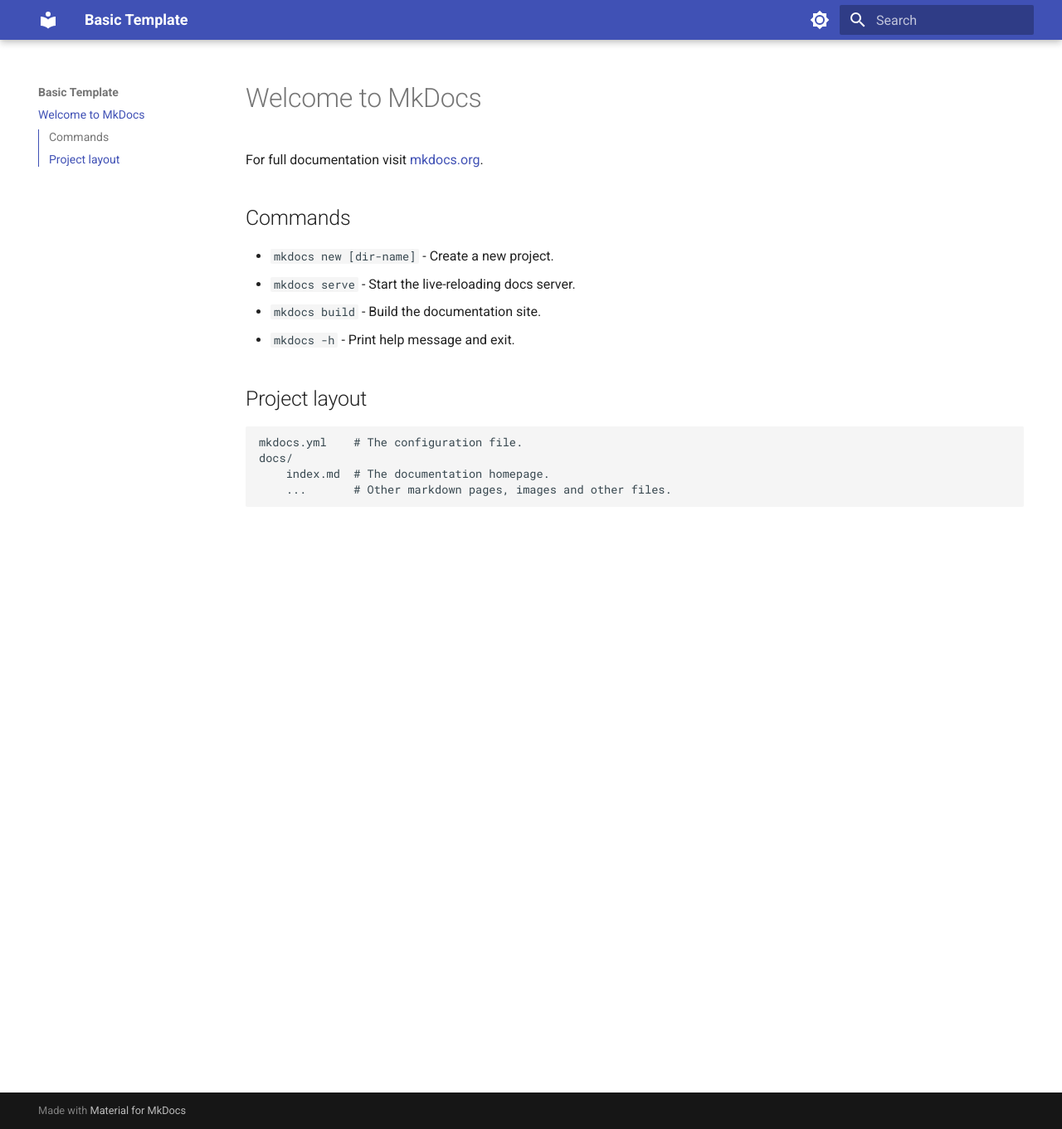
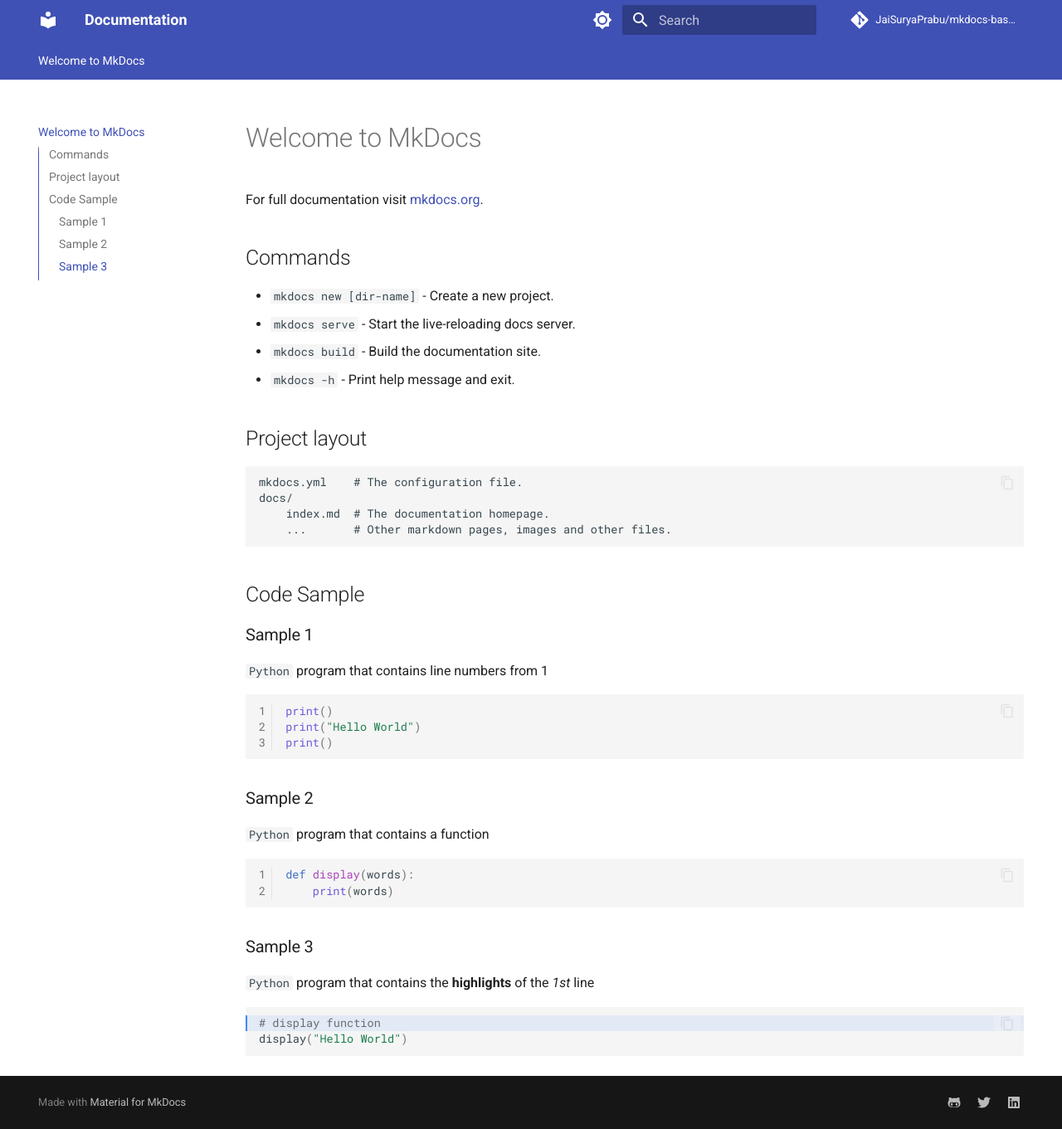
Before and after one commit to JaiSuryaPrabu/mkdocs-basic-template, an MkDocs documentation site: the page built from docs/index.md, in a window 1280 px wide and 1361 px high. Shown: the whole window at 83% size. Built offline with MkDocs 1.6.1 and Material for MkDocs 9.7.7, drawn with Linux system fonts in a browser that asks for light colours; comment, search, counter and statistics services are not loaded.

Commit message:
Completed the basic template

````diff
--- a/docs/index.md
+++ b/docs/index.md
@@ -15,3 +15,27 @@ For full documentation visit [mkdocs.org](https://www.mkdocs.org).
     docs/
         index.md  # The documentation homepage.
         ...       # Other markdown pages, images and other files.
+
+## Code Sample
+
+### Sample 1
+`Python` program that contains line numbers from 1
+``` py linenums="1"
+print()
+print("Hello World")
+print()
+```
+
+### Sample 2
+`Python` program that contains a function
+``` py linenums="1"
+def display(words):
+    print(words)
+```
+
+### Sample 3
+`Python` program that contains the **highlights** of the *1st* line
+``` py hl_lines="1"
+# display function
+display("Hello World")
+```
--- a/mkdocs.yml
+++ b/mkdocs.yml
@@ -1,4 +1,10 @@
-site_name: Basic Template
+site_name: Documentation
+site_url: https://www.basictemplate.io
+site_description: Basic Template for documentation
+
+repo_url: https://github.com/JaiSuryaPrabu/mkdocs-basic-template
+repo_name: JaiSuryaPrabu/mkdocs-basic-template
+
 theme:
   name : material
   language: en
@@ -12,6 +18,7 @@ theme:
       toggle:
         icon: material/brightness-7
         name: Switch to dark mode
+    # dark mode
     - scheme: slate
       toggle:
         icon: material/brightness-4
@@ -20,9 +27,47 @@ theme:
       primary: blue
       # interactable text color
       accent: indigo
+
   features:
   # navigations
     - navigation.expand
     - navigation.top
+    - navigation.tabs
+    - navigation.sections
   # table of content
     - toc.integrate
+  # code
+    - content.code.annotate
+    - content.code.copy
+    - content.tabs.link
+  # search
+    - search.highlight
+    - search.suggest
+  # header
+    - header.autohide
+
+extra:
+  social:
+    - icon : fontawesome/brands/github-alt
+      link : https://github.com/JaiSuryaPrabu
+    - icon : fontawesome/brands/twitter
+      link : https://twitter.com/__Jaisurya
+    - icon : fontawesome/brands/linkedin
+      link : https://www.linkedin.com/in/jaisurya-prabakaran-3619aa226/
+
+markdown_extensions:
+  - pymdownx.highlight:
+      anchor_linenums: true
+  - pymdownx.inlinehilite
+  - pymdownx.snippets
+  - admonition
+  - pymdownx.arithmatex:
+      generic: true
+  - footnotes
+  - pymdownx.details
+  - pymdownx.superfences
+  - pymdownx.mark
+  - attr_list
+  - pymdownx.emoji:
+      emoji_index: !!python/name:materialx.emoji.twemoji
+      emoji_generator: !!python/name:materialx.emoji.to_svg
````
